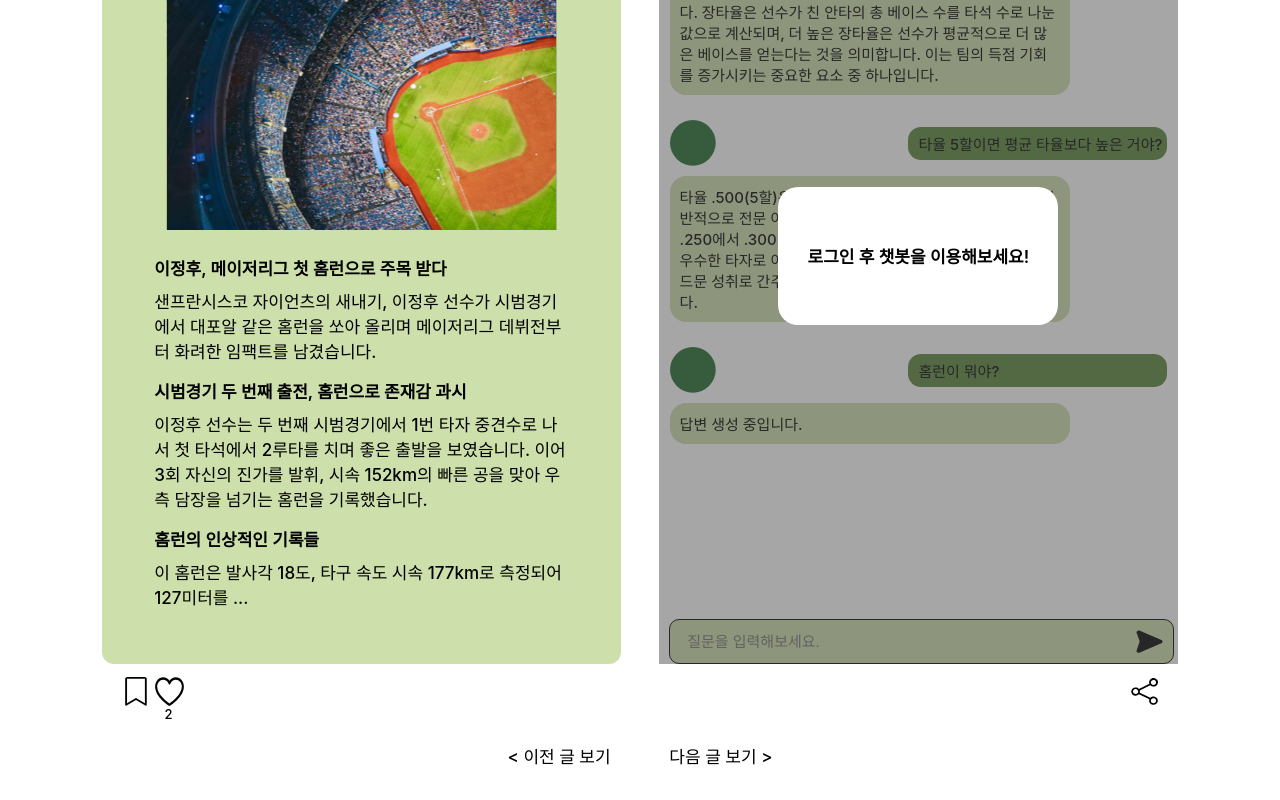
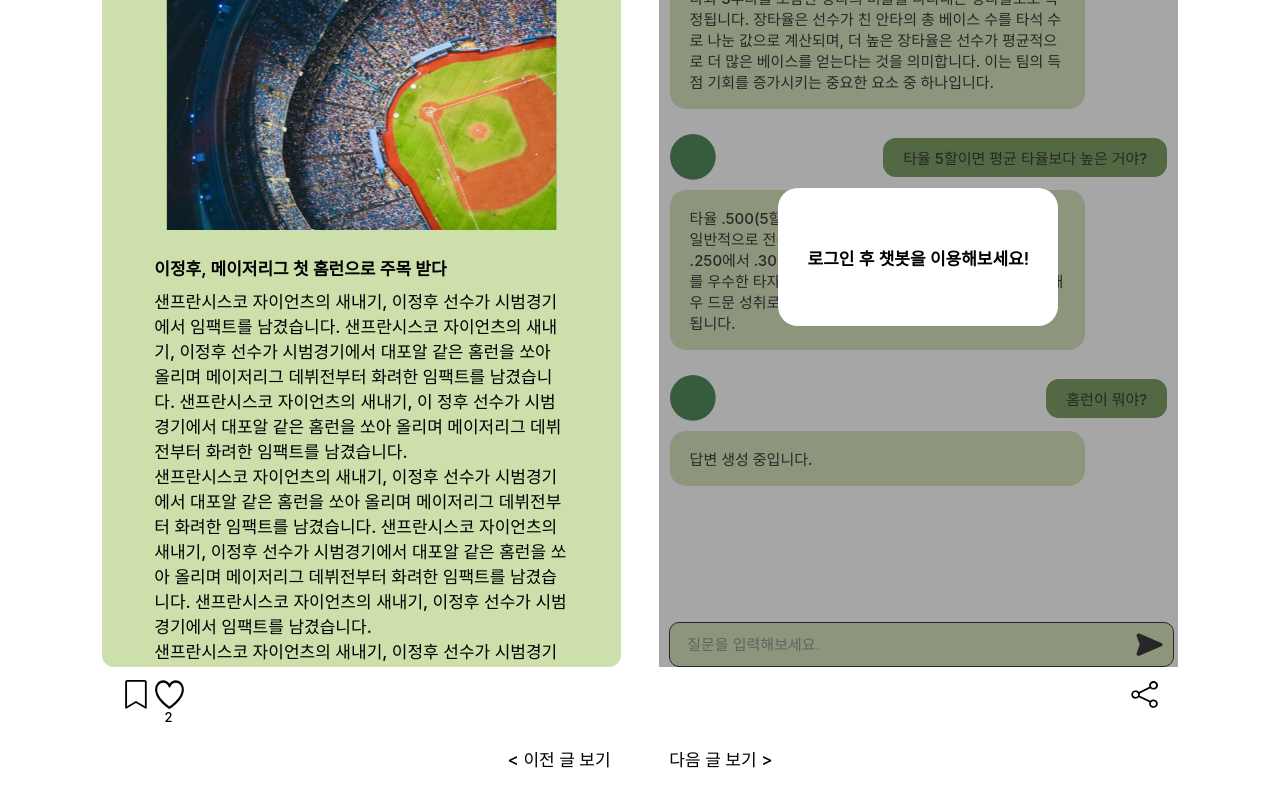
Before and after one commit to f4-zoluphaza/newsletter_front, a React (Create React App) app: page /NologindetailPage in a window 1280 px wide. Shown: the part 279-1079 px from the top of the page. Built offline with nearby package versions, Linux system fonts and the light colour scheme.

Commit message:
[0508] jia detailPage 스크롤 제거

```diff
--- a/src/pages/detailPage/NoLoginDetailPages.jsx
+++ b/src/pages/detailPage/NoLoginDetailPages.jsx
@@ -75,17 +75,18 @@ export default function NoLoginDetailPage() {
             </NewsWrapperDiv>
 
             {/* 뉴스레터 내용 */}
-            <NewsWrapperDiv height="auto" margintop="25px" marginbottom="30px">
+            <NewsWrapperDiv height="auto" margintop="25px">
               <NewsContentDiv>
                 <Textspan fontweight="600">
                   이정후, 메이저리그 첫 홈런으로 주목 받다
                 </Textspan>
-                <Textspan marginbottom="15px">
+                {/* Figma 예 */}
+                {/* <Textspan marginbottom="15px">
                   샌프란시스코 자이언츠의 새내기, 이정후 선수가 시범경기에서
                   대포알 같은 홈런을 쏘아 올리며 메이저리그 데뷔전부터 화려한
                   임팩트를 남겼습니다.
-                </Textspan>
-                <Textspan fontweight="600">
+                </Textspan> */}
+                {/* <Textspan fontweight="600">
                   시범경기 두 번째 출전, 홈런으로 존재감 과시
                 </Textspan>
                 <Textspan marginbottom="15px">
@@ -98,24 +99,47 @@ export default function NoLoginDetailPage() {
                 <Textspan marginbottom="15px">
                   이 홈런은 발사각 18도, 타구 속도 시속 177km로 측정되어
                   127미터를 ...
-                </Textspan>
-                {/* <Textspan fontweight="600">
-                  이정후, 메이저리그 첫 홈런으로 주목 받다
-                </Textspan>
-                <Textspan>
+                </Textspan> */}
+
+                {/* 700자 예시 */}
+                <Textspan marginbottom="15px">
+                  샌프란시스코 자이언츠의 새내기, 이정후 선수가 시범경기에서
+                  임팩트를 남겼습니다. 샌프란시스코 자이언츠의 새내기, 이정후
+                  선수가 시범경기에서 대포알 같은 홈런을 쏘아 올리며 메이저리그
+                  데뷔전부터 화려한 임팩트를 남겼습니다. 샌프란시스코 자이언츠의
+                  새내기, 이 정후 선수가 시범경기에서 대포알 같은 홈런을 쏘아
+                  올리며 메이저리그 데뷔전부터 화려한 임팩트를 남겼습니다.
+                  <br></br>
                   샌프란시스코 자이언츠의 새내기, 이정후 선수가 시범경기에서
                   대포알 같은 홈런을 쏘아 올리며 메이저리그 데뷔전부터 화려한
                   임팩트를 남겼습니다. 샌프란시스코 자이언츠의 새내기, 이정후
                   선수가 시범경기에서 대포알 같은 홈런을 쏘아 올리며 메이저리그
                   데뷔전부터 화려한 임팩트를 남겼습니다. 샌프란시스코 자이언츠의
+                  새내기, 이정후 선수가 시범경기에서 임팩트를 남겼습니다.
+                  <br></br>
+                  샌프란시스코 자이언츠의 새내기, 이정후 선수가 시범경기에서
+                  대포알 같은 홈런을 쏘아 올리며 메이저리그 데뷔전부터 화려한
+                  임팩트를 남겼습니다. 샌프란시스코 자이언츠의 새내기, 이 정후
+                  선수가 시범경기에서 대포알 같은 홈런을 쏘아 올리며 메이저리그
+                  데뷔전부터 화려한 임팩트를 남겼습니다. 샌프란시스코 자이언츠의
                   새내기, 이정후 선수가 시범경기에서 대포알 같은 홈런을 쏘아
                   올리며 메이저리그 데뷔전부터 화려한 임팩트를 남겼습니다.
+                  <br></br>
+                  샌프란시스코 자이언츠의 새내기, 이정후 선수가 시범경기에서
+                  대포알 같은 홈런을 쏘아 올리며 메이저리
+                </Textspan>
+                {/* 1000자 예시 */}
+                <Textspan>
+                  샌프란시스코 자이언츠의 새내기, 이정후 선수가 시범경기에서
+                  임팩트를 남겼습니다. 샌프란시스코 자이언츠의 새내기, 이정후
+                  선수가 시범경기에서 대포알 같은 홈런을 쏘아 올리며 메이저리그
+                  데뷔전부터 화려한 임팩트를 남겼습니다. 샌프란시스코 자이언츠의
+                  새내기, 이정후 선수가 시범경기에서 임팩트를 남겼습니다.
                   샌프란시스코 자이언츠의 새내기, 이정후 선수가 시범경기에서
                   대포알 같은 홈런을 쏘아 올리며 메이저리그 데뷔전부터 화려한
-                  임팩트를 남겼습니다. 샌프란시스코 자이언츠의 새내기, 이정후
-                  선수가 시범경기에서 대포알 같은 홈런을 쏘아 올리며 메이저리그
-                  데뷔전부터 화려한 임팩트를 남겼습니다.
-                </Textspan> */}
+                  임팩트를 남겼습니다. 이정후 선수가 시범경기에서 임팩트를
+                  남겼습니다. 이정후 선수가 시범경기에서 임팩트를 남겼습니다
+                </Textspan>
               </NewsContentDiv>
             </NewsWrapperDiv>
           </NewsDiv>
@@ -187,48 +211,6 @@ export default function NoLoginDetailPage() {
                   </Textspan>
                 </BotspeechbubbleDiv>
               </MessageDiv>
-
-              {/* 스크롤 예 */}
-              {/* <MessageDiv>
-                <ChatbotImg src={CircleImage}></ChatbotImg>
-                <SendspeechbubbleDiv height="33px">
-                  <Textspan fontsize="15px" marginbottom="0">
-                    홈런이 뭐야?
-                  </Textspan>
-                </SendspeechbubbleDiv>
-              </MessageDiv>
-              <MessageDiv height="auto" margintop="10px">
-                <BotspeechbubbleDiv>
-                  <Textspan fontsize="15px" marginbottom="0">
-                    타율 .500(5할)은 야구에서 매우 높은 타율로 간주됩니다.
-                    일반적으로 전문 야구 리그에서 선수들의 평균 타율은 대략
-                    .250에서 .300 사이입니다. 타율이 .300을 넘으면 그 선수를
-                    우수한 타자로 여기며, .400 이상의 타율은 역사적으로 매우
-                    드문 성취로 간주되며, 대부분의 경우 단기간 동안만
-                    유지됩니다. 타율 .500(5할)은 야구에서 매우 높은 타율로
-                    간주됩니다. 일반적으로 전문 야구 리그에서 선수들의 평균
-                    타율은 대략 .250에서 .300 사이입니다. 타율이 .300을 넘으면
-                    그 선수를 우수한 타자로 여기며, .400 이상의 타율은
-                    역사적으로 매우 드문 성취로 간주되며, 대부분의 경우 단기간
-                    동안만 유지됩니다. 타율 .500(5할)은 야구에서 매우 높은
-                    타율로 간주됩니다. 일반적으로 전문 야구 리그에서 선수들의
-                    평균 타율은 대략 .250에서 .300 사이입니다. 타율이 .300을
-                    넘으면 그 선수를 우수한 타자로 여기며, .400 이상의 타율은
-                    역사적으로 매우 드문 성취로 간주되며, 대부분의 경우 단기간
-                    동안만 유지됩니다. 타율 .500(5할)은 야구에서 매우 높은
-                    타율로 간주됩니다. 일반적으로 전문 야구 리그에서 선수들의
-                    평균 타율은 대략 .250에서 .300 사이입니다. 타율이 .300을
-                    넘으면 그 선수를 우수한 타자로 여기며, .400 이상의 타율은
-                    역사적으로 매우 드문 성취로 간주되며, 대부분의 경우 단기간
-                    동안만 유지됩니다. 타율 .500(5할)은 야구에서 매우 높은
-                    타율로 간주됩니다. 일반적으로 전문 야구 리그에서 선수들의
-                    평균 타율은 대략 .250에서 .300 사이입니다. 타율이 .300을
-                    넘으면 그 선수를 우수한 타자로 여기며, .400 이상의 타율은
-                    역사적으로 매우 드문 성취로 간주되며, 대부분의 경우 단기간
-                    동안만 유지됩니다.
-                  </Textspan>
-                </BotspeechbubbleDiv>
-              </MessageDiv> */}
             </AllMessageDiv>
 
             {/* 채팅 영역 */}
--- a/src/styles/Detailpage/DetailPages.styled.jsx
+++ b/src/styles/Detailpage/DetailPages.styled.jsx
@@ -34,12 +34,13 @@ export const NewsDivChat = styled.div`
 // 뉴스레터 영역
 export const NewsDiv = styled.div`
   width: 45%;
-  height: auto;
+  height: 850px;
   border-radius: 12px;
   padding-bottom: 40px;
 
   /* 스크롤 */
-  max-height: 950px;
+  /* max-height: 950px; */
+  max-height: 780px;
   overflow-y: auto;
 
   // 스크롤바 보이지 않도록 설정
@@ -94,7 +95,7 @@ export const NewsContentDiv = styled.div`
 // 챗봇 영역
 export const ChatbotDiv = styled.div`
   width: 45%;
-  height: auto;
+  height: 820px;
 
   display: flex;
   justify-content: space-between;
@@ -112,7 +113,8 @@ export const AllMessageDiv = styled.div`
   flex-direction: column;
 
   //스크롤
-  max-height: 900px; //뉴스레터 700자&뉴스레터 스크롤
+  max-height: 720px; //디자인 기준
+  /* max-height: 900px; //뉴스레터 700자&뉴스레터 스크롤 */
   /* max-height: 1100px; //뉴스레터 1000자 */
   overflow-y: auto;
 
@@ -151,11 +153,11 @@ export const ChatbotImg = styled.img`
 `;
 
 export const SendspeechbubbleDiv = styled.div`
-  width: 50%;
+  width: auto;
   height: ${(props) => props.height || 'auto'};
   border: solid 0;
   border-radius: 13px;
-  padding-left: 10px;
+  padding: 3px 20px 3px 20px;
 
   display: flex;
   align-items: center;
@@ -164,12 +166,12 @@ export const SendspeechbubbleDiv = styled.div`
 `;
 
 export const BotspeechbubbleDiv = styled.div`
-  width: 380px;
+  width: 375px;
   /* height: ${(props) => props.height || 'auto'}; */
   height: auto;
   border: solid 0;
   border-radius: 16px;
-  padding: 10px 10px;
+  padding: 17px 20px 17px 20px;
 
   background-color: #cddfab;
 `;
@@ -177,7 +179,7 @@ export const BotspeechbubbleDiv = styled.div`
 export const AllChattingDiv = styled.div`
   width: 100%;
   height: 45px;
-  margin-top: 30px;
+  /* margin-top: 30px; */
 
   /* background-color: antiquewhite; */
 
```
